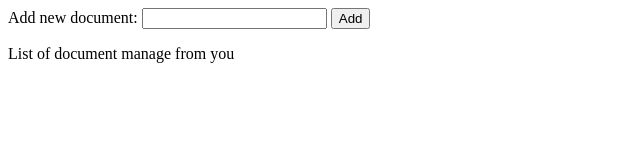
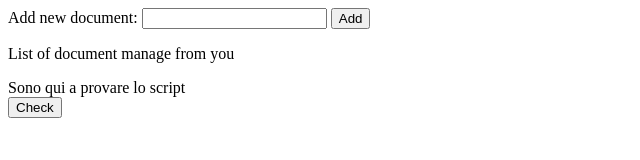
Before and after one commit to BugBusterSWE/ManagerDocumentation, a plain HTML site: page index.html in a window 1280 px wide. Shown: the whole page, without its empty margins (0-640 px from the left). Drawn offline with Linux system fonts and the light colour scheme.

Commit message:
Add checker

```diff
--- a/index.html
+++ b/index.html
@@ -1,4 +1,5 @@
 <script type="text/javascript" src="scripts/main.js"></script>
+<script type="text/javascript" src="scripts/checker.js"></script>
 <div id="content">
   <p>
       Add new document: <input type="text" id="input_document" />
@@ -7,4 +8,9 @@
   <p> List of document manage from you </p>
   <ul id="documentSet">
   </ul>
+  <div id="checker">
+    <div id="prova">Sono qui a provare lo script</div>
+    <button type="button" onclick="solve()">Check</button>
+    <div id="check"></div>
+  </div>
 </div>
--- a/scripts/checker.js
+++ b/scripts/checker.js
@@ -14,12 +14,12 @@ function getSelect(array) {
 }
 
 function solve() {
-	var targets = ["prov","pass"];
+	var targets = ["provaro","pass"];
 	var regWord = /\w+/g;
 
 	var controls = [];
 
-	var text = document.getElementById("content").innerHTML;
+	var text = document.getElementById("prova").innerHTML;
 	var words = text.match(regWord);
 	console.log(words);
 	var before = "";
@@ -51,7 +51,7 @@ function solve() {
 
 	start = 0;
 	var result = "";
-	var result = document.getElementById("result");
+	var result = document.getElementById("check");
 
 	controls.forEach( function ( chunk ) {
 		if ( chunk.end - start > 0 ) {
@@ -64,5 +64,3 @@ function solve() {
 		start = chunk.end + chunk.mistake[0].length;
 	});
 }
-
-window.onload = solve;
```
